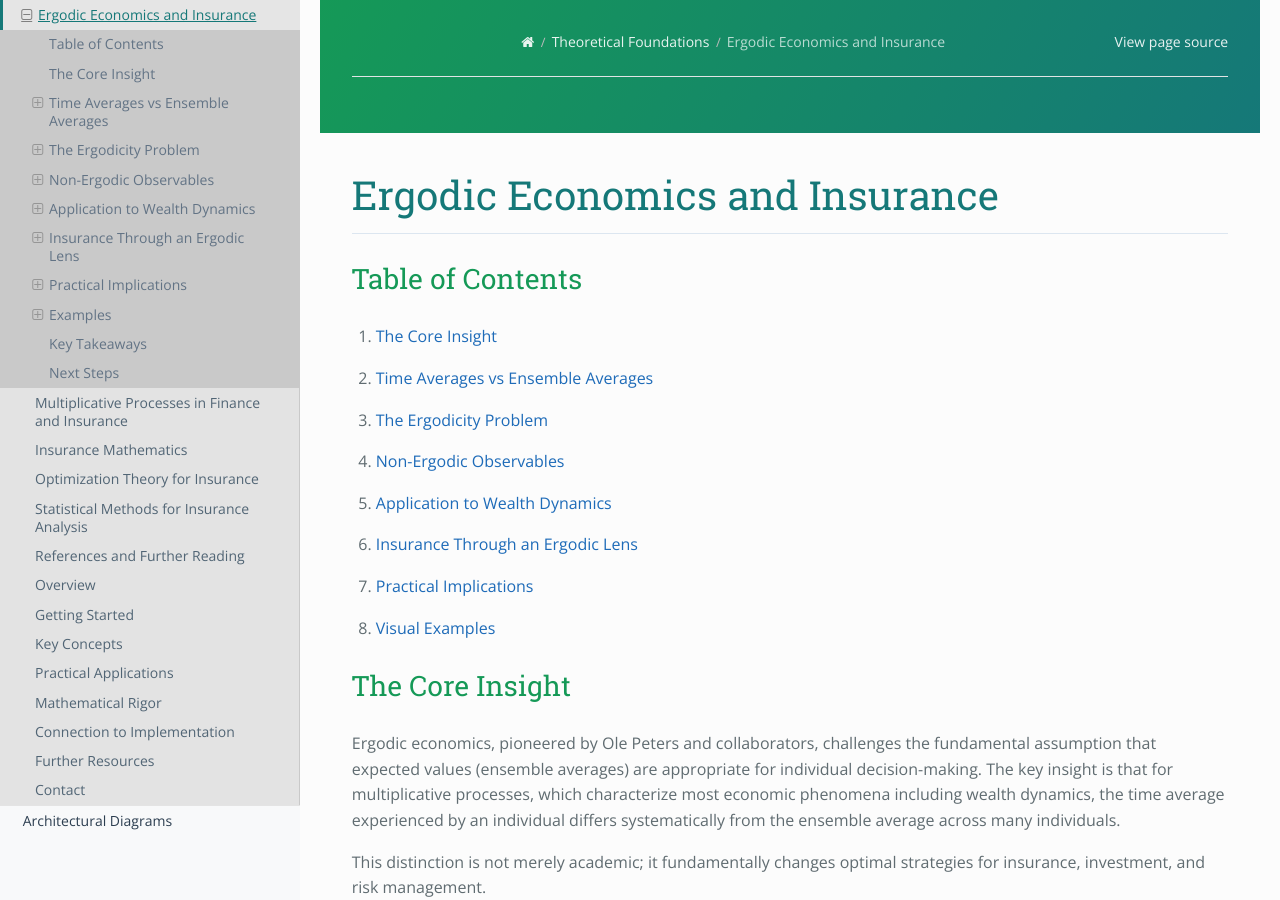
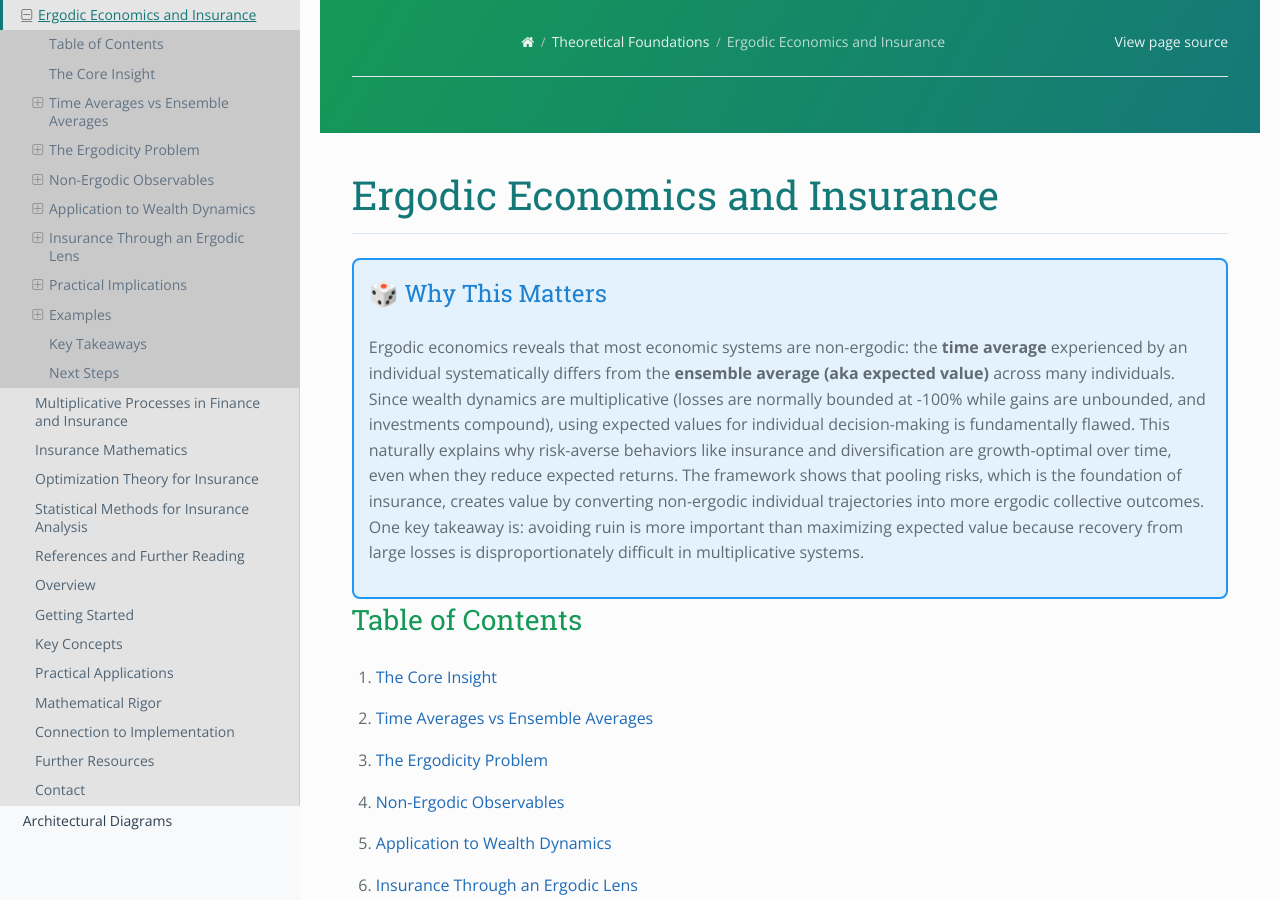
Before and after one commit to AlexFiliakov/Ergodic-Insurance-Limits, a Sphinx documentation site: the page built from ergodic_insurance/docs/theory/01_ergodic_economics.md, in a window 1280 px wide and 900 px high. Built offline with Sphinx 7.4.7 and the Read the Docs theme 3.1.0, drawn with Linux system fonts in a browser that asks for light colours; some of the changed text lies outside the part shown.

Commit message:
docs: improve EE introduction

````diff
--- a/ergodic_insurance/docs/theory/01_ergodic_economics.md
+++ b/ergodic_insurance/docs/theory/01_ergodic_economics.md
@@ -1,16 +1,19 @@
 # Ergodic Economics and Insurance
 
+<div style="flex: 1; padding: 15px; border: 2px solid #2196F3; border-radius: 8px; background-color: #E3F2FD;">
+    <h3 style="margin-top: 0; color: #1e82d3ff !important;">🎲 Why This Matters</h3>
+    <p>Ergodic economics reveals that most economic systems are non-ergodic: the <b>time average</b> experienced by an individual systematically differs from the <b>ensemble average (aka expected value)</b> across many individuals. Since wealth dynamics are multiplicative (losses are normally bounded at -100% while gains are unbounded, and investments compound), using expected values for individual decision-making is fundamentally flawed. This naturally explains why risk-averse behaviors like insurance and diversification are growth-optimal over time, even when they reduce expected returns. The framework shows that pooling risks, which is the foundation of insurance, creates value by converting non-ergodic individual trajectories into more ergodic collective outcomes. One key takeaway is: avoiding ruin is more important than maximizing expected value because recovery from large losses is disproportionately difficult in multiplicative systems.</p>
+</div>
+
 ## Table of Contents
+
 1. [The Core Insight](#the-core-insight)
-
 2. [Time Averages vs Ensemble Averages](#time-averages-vs-ensemble-averages)
 3. [The Ergodicity Problem](#the-ergodicity-problem)
-
 4. [Non-Ergodic Observables](#non-ergodic-observables)
 5. [Application to Wealth Dynamics](#application-to-wealth-dynamics)
 6. [Insurance Through an Ergodic Lens](#insurance-through-an-ergodic-lens)
 7. [Practical Implications](#practical-implications)
-
 8. [Visual Examples](#visual-examples)
 
 (the-core-insight)=
@@ -38,7 +41,11 @@ where $W_i(t)$ represents the wealth of individual $i$ at time $t$.
 For a multiplicative process with growth factor $R_t$:
 
 $$
-\langle W_t \rangle = W_0 \cdot E[R]^t
+\langle W_t \rangle = W_0 \cdot E[R]^t = W_0 \cdot e^{t\ln{E[R]}}
+$$
+
+$$
+g_\text{ensemble average} = \ln{E[R]}
 $$
 
 ### Time Average
@@ -52,7 +59,7 @@ $$
 As $T \to \infty$, this converges to:
 
 $$
-g = E[\ln(R)]
+g_\text{time average} = E[\ln(R)]
 $$
 
 ### The Critical Difference
@@ -61,6 +68,10 @@ For any non-degenerate random variable $R > 0$, Jensen's inequality ensures:
 
 $$
 E[\ln(R)] < \ln(E[R])
+$$
+
+$$
+g_\text{time average} < g_\text{ensemble average}
 $$
 
 This means the time-average growth rate is **always less than** the growth rate of the ensemble average for processes with uncertainty.
@@ -82,7 +93,7 @@ This suggests a 5% expected gain per round.
 **Time average** growth rate:
 
 $$
-g = E[\ln(R)] = 0.5 \times \ln(1.5) + 0.5 \times \ln(0.6) = -0.0527
+g_\text{time average} = E[\ln(R)] = 0.5 \times \ln(1.5) + 0.5 \times \ln(0.6) = -0.0527
 $$
 
 This reveals a 5.27% **loss** per round for a typical individual trajectory!
@@ -135,10 +146,10 @@ Wealth processes violate multiple conditions, particularly due to the absorbing
 While wealth itself is non-ergodic, the **logarithmic growth rate** can be ergodic under certain conditions:
 
 $$
-g_t = \ln(W_t/W_{t-1})
+g_\text{time average} = \ln(W_t/W_{t-1})
 $$
 
-If $g_t$ is stationary and mixing, long-term growth rates converge to a stable distribution.
+If $g_\text{time average}$ is stationary and mixing, long-term growth rates converge to a stable distribution.
 
 ### Risk Preferences
 
@@ -171,10 +182,10 @@ $$
 **Time average** growth rate:
 
 $$
-g = \mu - \frac{\sigma^2}{2}
+g_\text{time average} = \mu - \frac{\sigma^2}{2}
 $$
 
-The volatility drag $\sigma^2/2$ reduces time-average growth but not ensemble-average growth.
+The **volatility drag** $\sigma^2/2$ reduces time-average growth but not ensemble-average growth.
 
 ### With Catastrophic Losses
 
@@ -190,7 +201,7 @@ $$
 The time-average growth becomes:
 
 $$
-g = \mu - \frac{\sigma^2}{2} - \lambda \cdot E\left[\frac{L}{W}\right]
+g_\text{time average} = \mu - \frac{\sigma^2}{2} - \lambda \cdot E\left[\frac{L}{W}\right]
 $$
 
 where $\lambda$ is the claim frequency.
@@ -200,8 +211,7 @@ where $\lambda$ is the claim frequency.
 The Kelly criterion emerges naturally from maximizing time-average growth:
 
 $$
-f^
-* = \arg\max_f E[\ln(1 + f \cdot R)]
+f^* = \arg\max_f E[\ln(1 + f \cdot R)]
 $$
 
 where $f$ is the fraction of wealth invested.
@@ -243,8 +253,7 @@ Ergodic theory reveals insurance as growth optimization:
 Without insurance, facing loss $L$ with probability $p$:
 
 $$
-g_{\text{uninsured}} = (1-p) \cdot 0 + p \cdot \ln(1 - L/W) = p \cdot \ln(1
-- L/W)
+g_{\text{uninsured}} = (1-p) \cdot 0 + p \cdot \ln(1 - L/W) = p \cdot \ln(1- L/W)
 $$
 
 With insurance costing premium $P$:
@@ -255,8 +264,7 @@ $$
 
 
 $$
-\ln(1
-- P/W) > p \cdot \ln(1 - L/W)
+\ln(1- P/W) > p \cdot \ln(1 - L/W)
 $$
 
 This can hold even when $P > p \cdot L$ (premium exceeds expected loss).
@@ -426,15 +434,12 @@ Bankruptcy rate WITH insurance: 2.8%
 Bankruptcy rate WITHOUT insurance: 2.4%
 ```
 
-
 ## Key Takeaways
 
 1. **Ergodicity matters**: Time averages and ensemble averages diverge for multiplicative processes
-
 2. **Insurance is growth-enabling**: When viewed through time averages, insurance enhances long-term growth
 3. **Premiums can exceed expected losses**: Rational actors may pay 2-5× expected losses for growth optimization
 4. **No utility function needed**: Time averaging naturally produces risk-averse behavior
-
 5. **Long horizons favor insurance**: Benefits compound over time
 6. **Survival is paramount**: Avoiding ruin is more important than maximizing expected value
 
````
